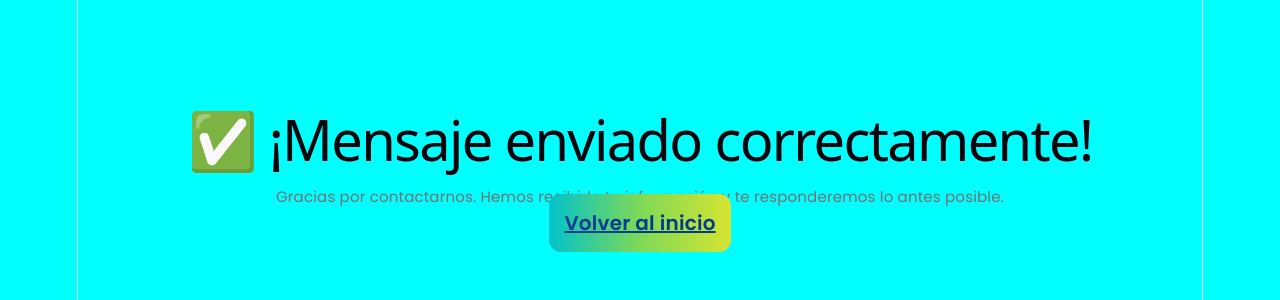
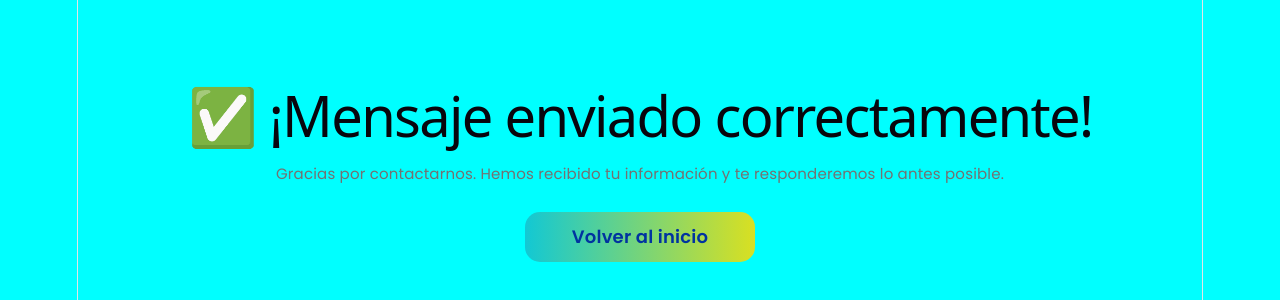
Before and after one commit to LilyBrench/miwebdespensaenlinea, a React (Vite) app: page /gracias in a window 1280 px wide. Shown: the part 234-534 px from the top of the page. Built offline with nearby package versions, Linux system fonts and the light colour scheme.

Commit message:
Ajuste de posicion en pagina Gracias

```diff
--- a/src/components/Gracias/Gracias.module.css
+++ b/src/components/Gracias/Gracias.module.css
@@ -9,22 +9,21 @@
 
 
  .btnEnviar {
-  width: 100%;
-  background: linear-gradient(
-    90deg,
-    #00c2cb,
-    #7ed957,
-    #d6e431
-  );
-  color: #003b8e;
-  font-size: 20px;
+
+  background: linear-gradient(90deg, #12c8d4, #d9e021);
+  color: #0033a0;
+  font-size: 18px;
   font-weight: bold;
-  padding: 15px;
-  border: none;
-  border-radius: 12px;
-  cursor: pointer;
-  transition: 0.3s;
+  text-decoration: none;
+  width: 230px;
+  height: 50px;
+  border-radius: 15px;
+  display: flex;
+  justify-content: center;
+  align-items: center;
+  margin: 25px auto 0;
 }
+
 
 .btnEnviar:hover {
   transform: translateY(-3px);
```
